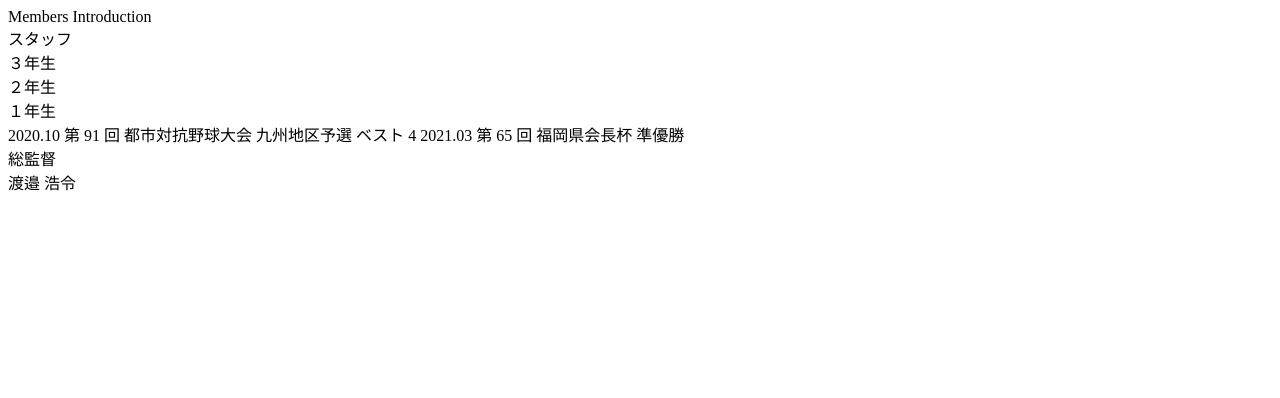
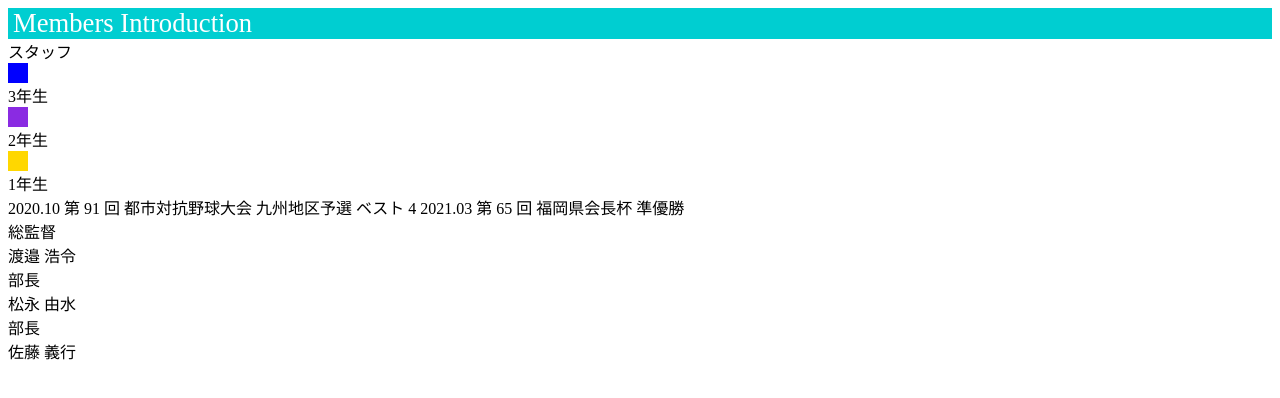
Before and after one commit to yuedackg/zemi-2022-q2, a plain HTML site: page index.html in a window 1280 px wide. Drawn offline with Linux system fonts and the light colour scheme.

Commit message:
9/1提出

```diff
--- a/index.html
+++ b/index.html
@@ -5,6 +5,28 @@
     <meta http-equiv="X-UA-Compatible" content="IE=edge">
     <meta name="viewport" content="width=device-width, initial-scale=1.0">
     <title>2022選手名簿</title>
+    <style>
+        .englishtitle{
+            background-color: darkturquoise;
+            color: white;
+            font-size: 20pt;
+            padding-left: 5px;
+        }
+        .hanrei{
+            width: 20px;
+            height: 20px;
+            background-color: red;
+        }
+        .y3{
+            background-color: blue;
+        }
+        .y2{
+            background-color: blueviolet;
+        }
+        .y1{
+            background-color: gold;
+        }
+    </style>
 </head>
 <body>
  <header>
@@ -14,21 +36,30 @@
 
  </nav>
  <main>
-    <div>Members Introduction</div>
+    <div class="englishtitle">Members Introduction</div>
     <div></div>
     <div>スタッフ</div>
-    <div></div>
-    <div>３年生</div>
-    <div></div>
-    <div>２年生</div>
-    <div></div>
-    <div>１年生</div>
+    <div class="hanrei y3"></div>
+    <div>3年生</div>
+    <div class="hanrei y2"></div>
+    <div>2年生</div>
+    <div class="hanrei y1"></div>
+    <div>1年生</div>
     <div>2020.10 第 91 回 都市対抗野球大会 九州地区予選 ベスト 4
         2021.03 第 65 回 福岡県会長杯 準優勝 </div>
         <div>
             <div>総監督</div>
             <div>渡邉 浩令</div>
         </div>
+        <div>
+            <div>部長</div>
+            <div>松永 由水</div>
+        </div>
+        <div>
+            <div>部長</div>
+            <div>佐藤 義行</div>
+        </div>
+
  </main>
  <footer>
 
```
